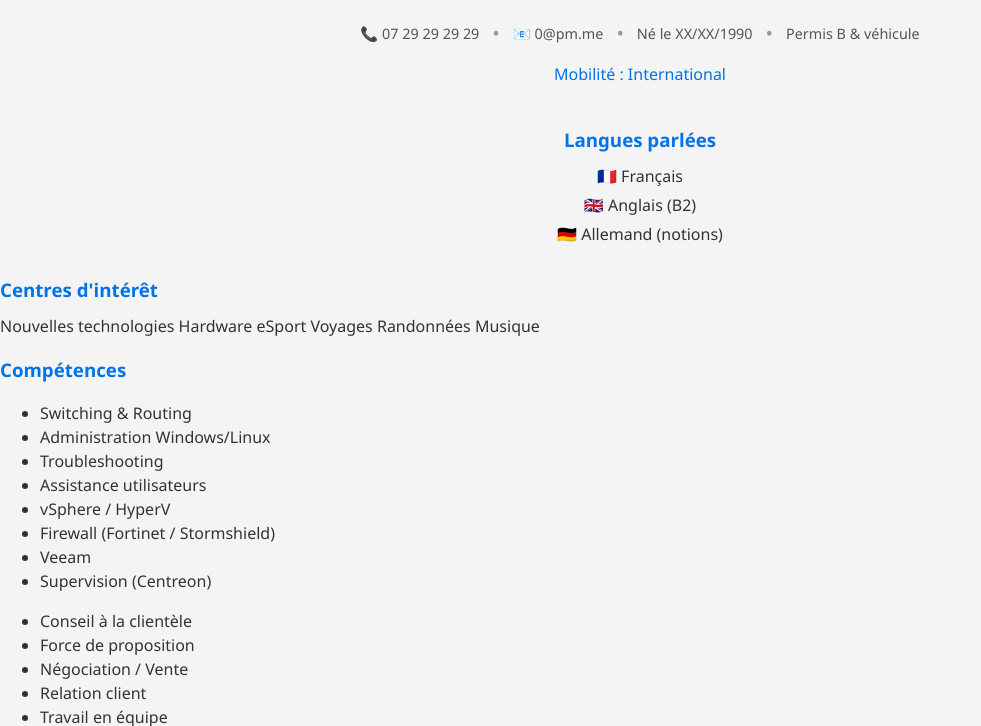
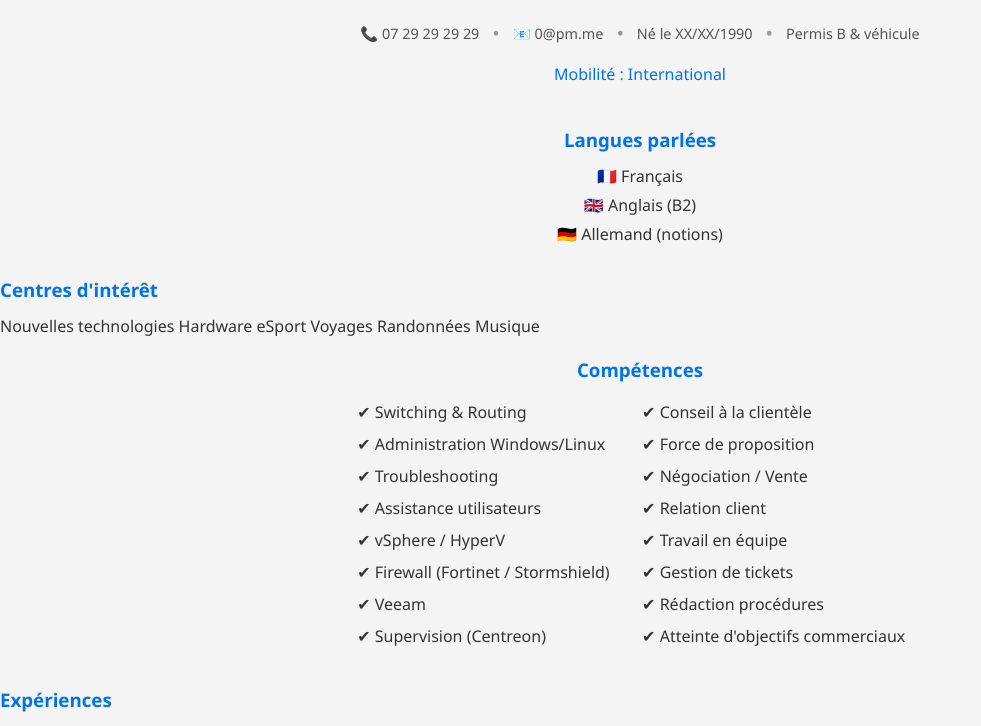
Before and after one commit to libexec-xflr6/libexec-xflr6.github.io, a plain HTML site: page index.html in a window 1280 px wide. Shown: the part 180-906 px from the top of the page, without its empty margins (0-981 px from the left). Drawn offline with Linux system fonts and the light colour scheme.

Commit message:
Update style.css

```diff
--- a/style.css
+++ b/style.css
@@ -79,3 +79,33 @@ h3 {
 }
 
 /* FIN PARTIE LANGUES ######################*/
+
+/* Debut competences #####################*/
+
+.competences {
+  text-align: center;
+  margin-bottom: 30px;
+}
+
+.competences h3 {
+  color: #0073e6;
+  margin-bottom: 15px;
+}
+
+.competences-grid {
+  display: inline-flex; /* Centrage horizontal */
+  gap: 50px; /* Espace entre les colonnes */
+  text-align: left; /* Texte à gauche pour plus de lisibilité */
+}
+
+.competences-grid ul {
+  list-style-type: "✔ "; /* Petit check devant chaque compétence */
+  padding-left: 0;
+  margin: 0;
+}
+
+.competences-grid li {
+  margin-bottom: 8px;
+  font-size: 1em;
+}
+/* FIN COMPETENCES ############################*/
```
